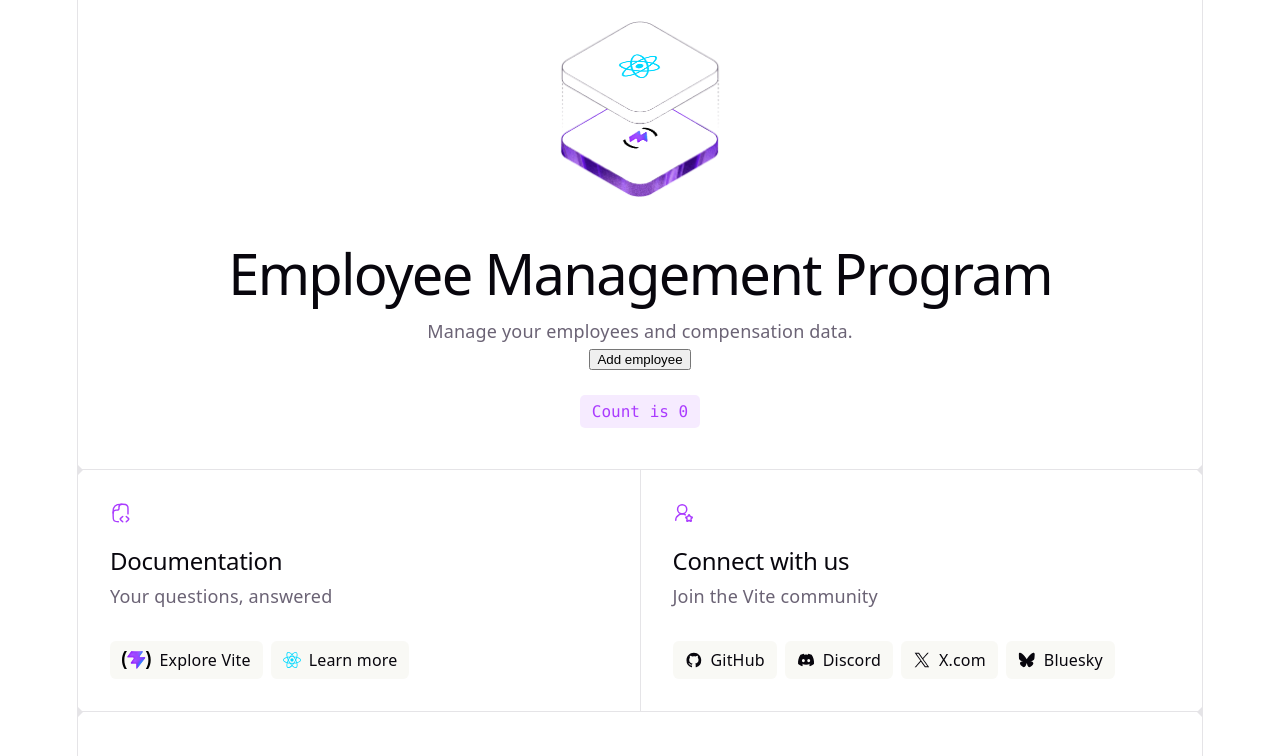
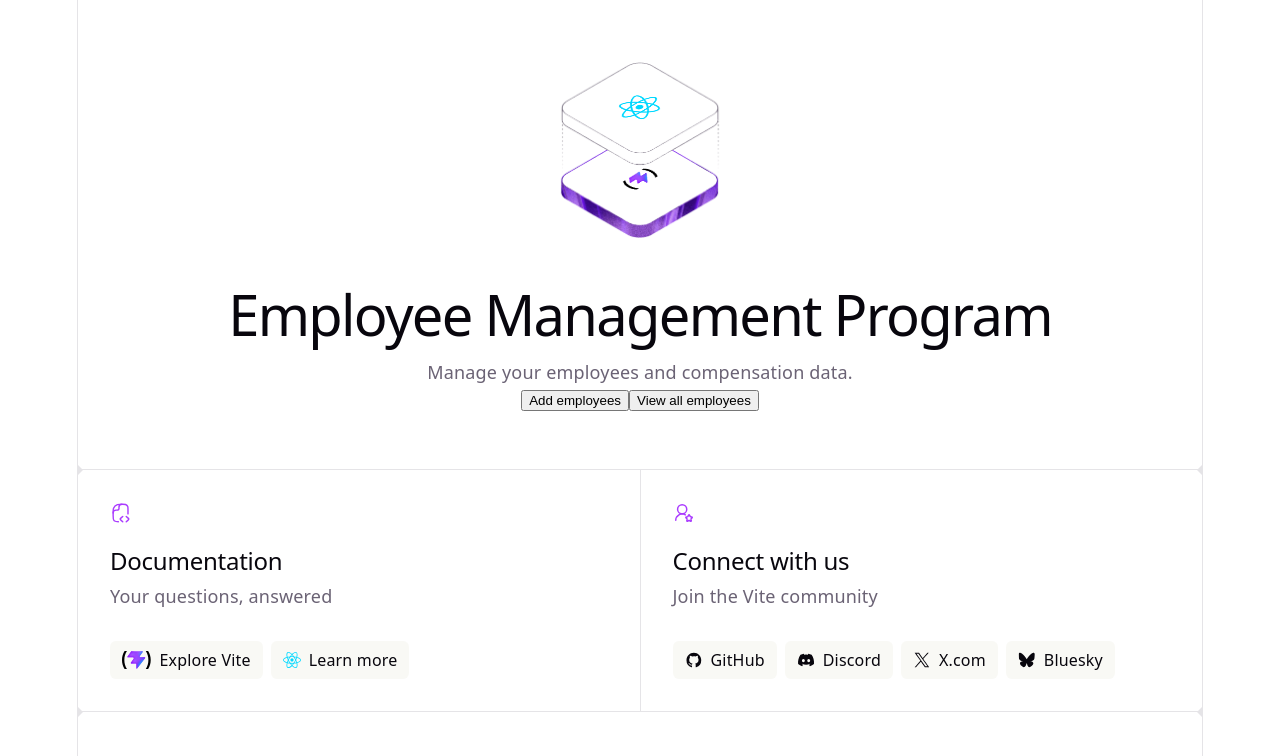
Before and after one commit to johnbice3/employee-management-app, a React app in the folder frontend/: page / in a window 1280 px wide. Shown: the top 756 px of the page. Built offline with nearby package versions, Linux system fonts and the light colour scheme; no server answers; the HTML template or start-up script is replaced by a standard one.

Commit message:
Add state-based page navigation to replace single page view

```diff
--- a/frontend/src/App.jsx
+++ b/frontend/src/App.jsx
@@ -1,4 +1,4 @@
-import { useState } from 'react'
+import { useState, useEffect } from 'react'
 import heroImg from './assets/hero.png'
 import reactLogo from './assets/react.svg'
 import viteLogo from './assets/vite.svg'
@@ -6,13 +6,14 @@ import './App.css'
 
 function App() {
   const [count, setCount] = useState(0)
-  const [showEmployeeAddForm, showForm] = useState(false)
   const [firstName, updateFirstName] = useState("")
   const [lastName, updateLastName] = useState("")
   const [email, updateEmail] = useState("")
   const [hireDate, updateHireDate] = useState("")
   const [pendingEERecord, addNewEmployee] = useState(null)
   const [employeeSubmissionError, updateSubmissionError] = useState(null)
+  const [employeeList, displayEmployees] = useState(null)
+  const [currentView, changeCurrentView] = useState("home")
 
   function handleSubmit(event){
     event.preventDefault()
@@ -47,9 +48,18 @@ function App() {
       updateSubmissionError(error)
     })
   }
-
+  useEffect(() => {
+    fetch("http://localhost:8080/employees")
+    .then((response) => {
+      return response.json()
+    })
+    .then((data) => {
+      displayEmployees(data)
+    })
+    }, [])
   return (
     <>
+      {currentView === "home" &&
       <section id="center">
         <div className="hero">
           <img src={heroImg} className="base" width="170" height="179" alt="" />
@@ -63,12 +73,31 @@ function App() {
           </p>
           <button
             type="button"
-            className="primaryButton"
-            onClick={() => showForm(true)}
+            className="navigationButton"
+            onClick={() => changeCurrentView("addEmployees")}
           >
-            Add employee
+            Add employees
           </button>
-          {showEmployeeAddForm && (
+          <button
+            type="button"
+            className="navigationButton"
+            onClick={() => changeCurrentView("employeeListView")}
+          >
+            View all employees
+          </button>
+        </div>
+      </section>
+      }
+      {currentView === "addEmployees" &&
+      <div>
+        <button
+          type="button"
+          className="navigationButton"
+          onClick={() => changeCurrentView("home")}
+        >
+        Back to home
+        </button>
+        <p> Add employees on this page </p>
         <form onSubmit={handleSubmit}>
           <p> Add Employee Form </p>
           <label htmlFor="firstName">First Name </label>
@@ -92,17 +121,19 @@ function App() {
             <p>There was an issue submitting the employee. </p>
           )}
         </form>
-          )}
       </div>
+      }
+      {currentView === "employeeListView" &&
+        <div>
           <button
           type="button"
-          className="counter"
-          onClick={() => setCount((count) => count + 1)}
+          className="navigationButton"
+          onClick={() => changeCurrentView("home")}
         >
-          Count is {count}
+          Back to home
         </button>
-      </section>
-
+        </div>
+        }
       <div className="ticks"></div>
 
       <section id="next-steps">
@@ -185,7 +216,6 @@ function App() {
           </ul>
         </div>
       </section>
-
       <div className="ticks"></div>
       <section id="spacer"></section>
     </>
```
Also changed, not shown: 1 other file (tests, documents, lock files or other folders). Lines whose indentation alone changed are shown as unchanged.
